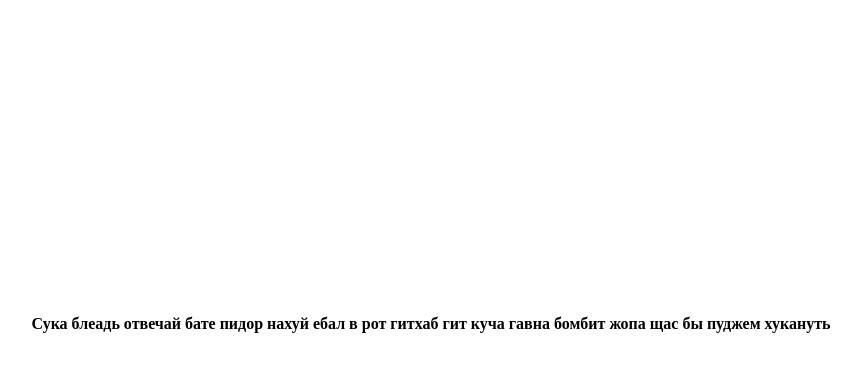
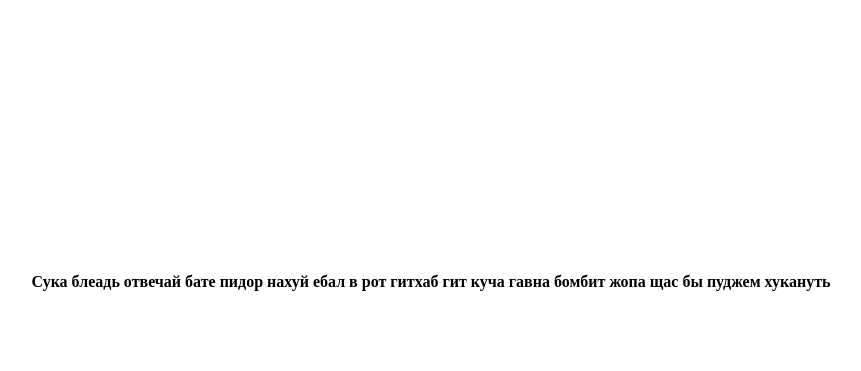
Before and after one commit to VladNikAI/Ganjapog, a plain HTML site: page index.html in a window 1280 px wide. Shown: the part 5-376 px from the top of the page, without its empty margins (209-1070 px from the left). Drawn offline with Linux system fonts and the light colour scheme.

Commit message:
hate this language

```diff
--- a/index.html
+++ b/index.html
@@ -7,13 +7,20 @@
     <style>
       p {
         text-align: center;
-        margin-top: 20rem;
-          }
+        display: block;
+        margin: auto;
+      }
     </style>
   </head>
   <body>
-
-      <p><b>Сука блеадь отвечай бате пидор нахуй ебал в рот гитхаб гит куча гавна бомбит жопа щас бы пуджем хукануть</b></p>
+    <div class="box">
+      <p>
+        <br /><br /><br /><br /><br /><br /><br /><br /><br /><br /><br /><br /><br /><br /><br />
+        <b
+          >Сука блеадь отвечай бате пидор нахуй ебал в рот гитхаб гит куча гавна
+          бомбит жопа щас бы пуджем хукануть</b
+        >
+      </p>
     </div>
   </body>
 </html>
```
